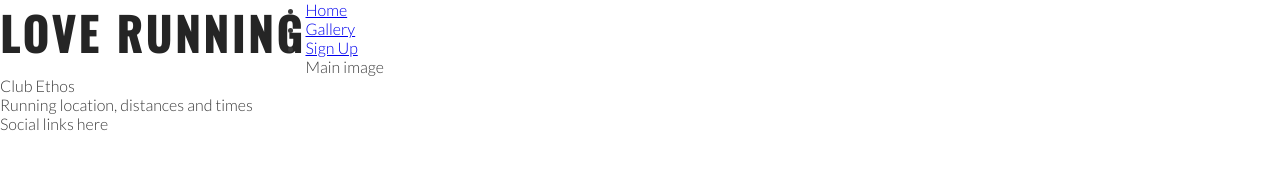
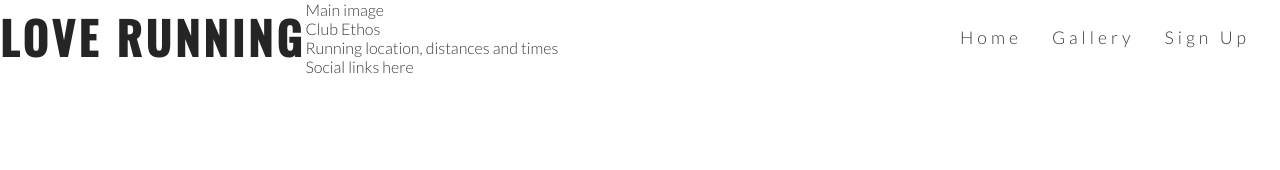
Before and after one commit to Bupen12/love-running, a plain HTML site: page index.html in a window 1280 px wide. Drawn offline with nearby package versions, Linux system fonts and the light colour scheme.

Commit message:
style navigation links

```diff
--- a/assets/css/style.css
+++ b/assets/css/style.css
@@ -1,16 +1,16 @@
 @import url('https://fonts.googleapis.com/css2?family=Lato:wght@300&family=Oswald:wght@500&display=swap');
 
-*{
+* {
     margin: 0;
     padding: 0;
     border: none;
 }
-body{
+body {
     font-family: Lato, sans-serif;
     font-weight:300;
     color: #3a3a3a;
 }
-/* heading and logo */
+/* headings and logo */
 h1, h2 {
    font-family: Oswald, sans-serif;
    text-transform: uppercase;
@@ -22,14 +22,27 @@ h1, h2 {
     float: left;
     font-size: 280%;
 }
-/*navigation links */
+/* navigation links */
 
 #menu {
     font-size: 110%;
     letter-spacing: 4px;
 }
+#menu, #logo {
+    line-height: 75px;
+}
 #menu li {
-    float:right
-    list-style-type: none:
+    float:right;
+    list-style-type: none;
     margin-right: 30px;
 }
+#menu a {
+    text-decoration: none;
+    color: inherit;
+}
+#menu a:hover {
+    border-bottom: 1px solid #3a3a3a;
+}
+.active {
+    border-bottom: 1px solid #3a3a3a;
+}
--- a/index.html
+++ b/index.html
@@ -16,13 +16,19 @@
         <a href="index.html">
             <h1 id="logo">Love Running</h1>
         </a>
-        <nav id="menu #menu li">
-            <ul>
+        <nav>
+            <ul id="menu">
+
+
+                <li>
+                    <a href="#">Sign Up</a>
+                </li>
+                <li>
+                    <a href="#">Gallery</a>
+                </li>
                 <li>
                     <a href="index.html">Home</a>
                 </li>
-                <li><a href="#">Gallery</a></li>
-                <li><a href="#">Sign Up</a></li>
             </ul>
 
         </nav>
```
